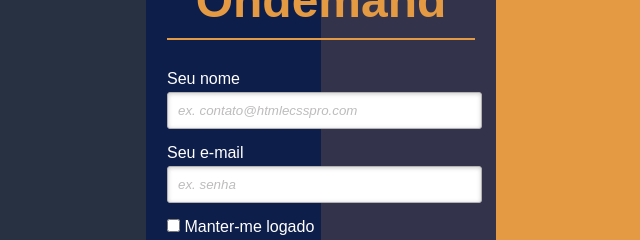
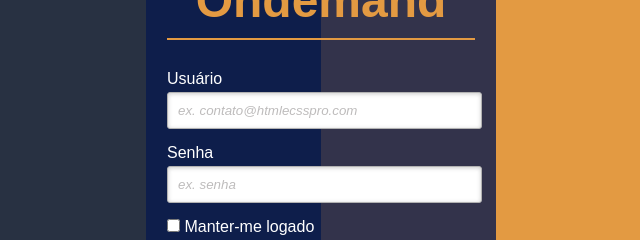
Before and after one commit to Antonio-AF/Projeto_Orcamento, a plain HTML site: page index.html in a window 1280 px wide. Shown: the part 247-487 px from the top of the page, 319-959 px from the left. Drawn offline with Linux system fonts and the light colour scheme.

Commit message:
Atualização da imagem da tela inicial

```diff
--- a/index.html
+++ b/index.html
@@ -25,13 +25,13 @@
         <form method="post" action="">
           <h1>Orçamento Ondemand</h1>
           <p>
-            <label for="nome_login">Seu nome</label>
+            <label for="nome_login">Usuário</label>
             <input id="nome_login" name="nome_login" required="required" type="text"
               placeholder="ex. contato@htmlecsspro.com" />
           </p>
 
           <p>
-            <label for="email_login">Seu e-mail</label>
+            <label for="email_login">Senha</label>
             <input id="email_login" name="email_login" required="required" type="password"
             placeholder="ex. senha" />
           </p>
```
Also changed, not shown: src/img/Tela de Login.png (deleted), src/img/Tela_Inicial.png (added).
